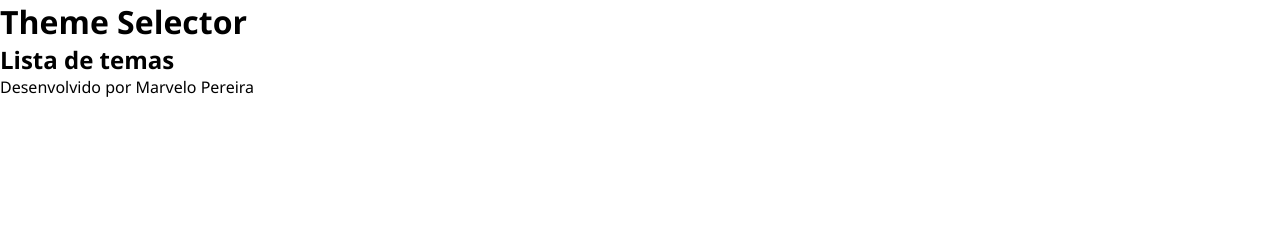
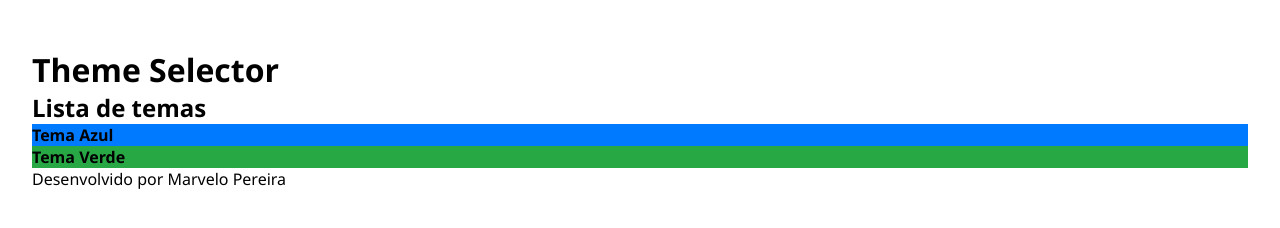
Before and after one commit to marcelopoars/theme-selector, a plain HTML site: page index.html in a window 1280 px wide. Drawn offline with Linux system fonts and the light colour scheme.

Commit message:
feat: render theme list

```diff
--- a/index.html
+++ b/index.html
@@ -14,10 +14,12 @@
 
     <main>
       <h2>Lista de temas</h2>
+
+      <ul id="theme-list"></ul>
     </main>
 
     <footer>Desenvolvido por Marvelo Pereira</footer>
 
-    <script type="module" src="./src/utils/show-themes.js"></script>
+    <script type="module" src="./src/utils/main.js"></script>
   </body>
 </html>
--- a/src/styles/global.css
+++ b/src/styles/global.css
@@ -4,6 +4,16 @@
   box-sizing: border-box;
 }
 
-html, body, button {
-  font-family: 'Segoe UI', Tahoma, Geneva, Verdana, sans-serif;
+html,
+body,
+button {
+  font-family: "Segoe UI", Tahoma, Geneva, Verdana, sans-serif;
 }
+
+body {
+  padding: 3rem 2rem;
+}
+
+li {
+  list-style: none;
+}
--- /dev/null
+++ b/src/utils/main.js
@@ -0,0 +1,3 @@
+import { renderThemeList } from "./render-theme-list.js";
+
+renderThemeList();
--- /dev/null
+++ b/src/utils/render-theme-list.js
@@ -0,0 +1,19 @@
+import { themes } from "../mock/themes.js";
+
+export function renderThemeList() {
+  const themeListElement = document.querySelector("#theme-list");
+
+  themeListElement.innerHTML = "";
+
+  themes.forEach((theme) => {
+    const li = document.createElement("li");
+
+    li.style.backgroundColor = theme.colors.primary
+    li.style.fontWeight = 700
+
+    li.textContent = theme.name;
+    themeListElement.appendChild(li);
+  });
+
+  console.log(themeListElement);
+}
--- a/src/utils/show-themes.js
+++ /dev/null
@@ -1,3 +0,0 @@
-import { themes } from "../mock/themes.js";
-
-console.log(themes)
```
